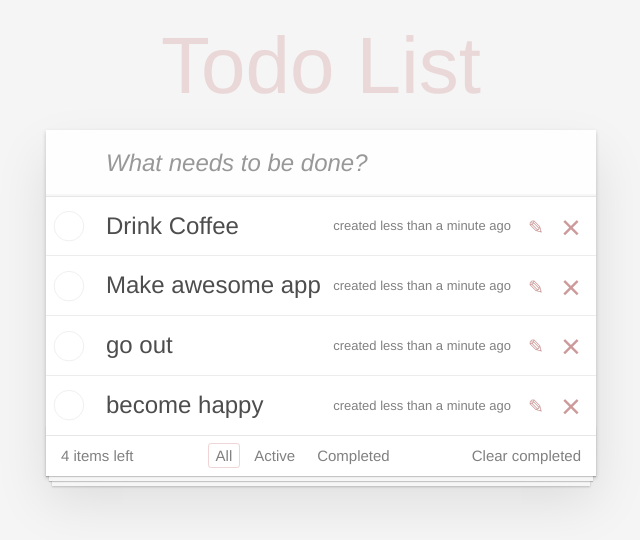
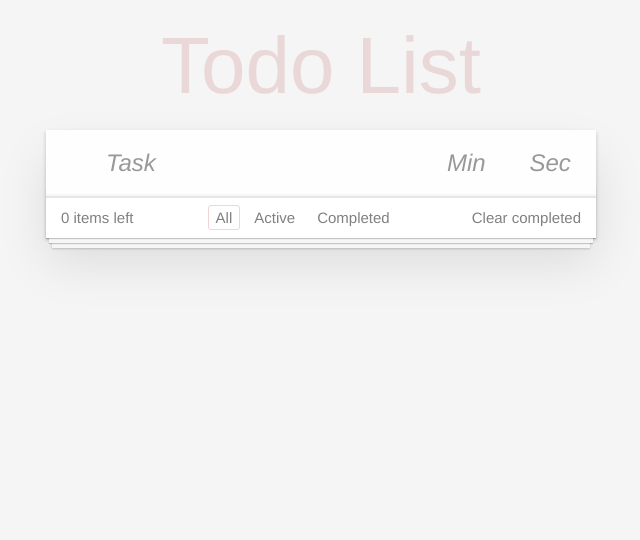
Before and after one commit to gwynbleidd102/todo_app, a React (Create React App) app: page / in a window 1280 px wide. Shown: the top 540 px of the page, without its empty margins (319-959 px from the left). Built offline with nearby package versions, Linux system fonts and the light colour scheme.

Commit message:
task timer

```diff
--- a/src/components/app/app.jsx
+++ b/src/components/app/app.jsx
@@ -5,30 +5,40 @@ import TaskList from '../task-list';
 import Footer from '../footer';
 
 export default class App extends Component {
-  id = 0;
+  constructor(props) {
+    super(props);
 
-  state = {
-    tasks: [
-      this.addTask('Drink Coffee'),
-      this.addTask('Make awesome app'),
-      this.addTask('go out'),
-      this.addTask('become happy'),
-    ],
-    currentFilter: 'all',
-  };
+    this.id = 0;
+    this.timerId = null;
 
-  addTask(description) {
+    this.state = {
+      tasks: [],
+      currentFilter: 'all',
+      isTimerOn: false,
+    };
+
+    this.startTimer = this.startTimer.bind(this);
+    this.pauseTimer = this.pauseTimer.bind(this);
+  }
+
+  componentWillUnmount() {
+    clearInterval(this.timerId);
+  }
+
+  addTask(description, minutes, seconds) {
     return {
       id: this.id++,
       description,
       created: new Date(),
       completed: false,
       isVisible: true,
+      minutes,
+      seconds,
     };
   }
 
-  createTask = (text) => {
-    const newTask = this.addTask(text);
+  createTask = (text, minutes, seconds) => {
+    const newTask = this.addTask(text, minutes, seconds);
 
     this.setState(({ tasks, currentFilter }) => {
       const newArray = [...tasks, newTask];
@@ -51,6 +61,38 @@ export default class App extends Component {
       };
     });
   };
+
+  // функции для таймера подсказали с потока
+  startTimer(id) {
+    if (!this.state.isTimerOn) {
+      this.setState({ isTimerOn: true });
+      this.timerId = setInterval(() => {
+        this.setState((prevState) => {
+          const idx = prevState.tasks.findIndex((elem) => elem.id === id);
+          if (idx === -1) {
+            clearInterval(this.timerId);
+            return { tasks: prevState.tasks, isTimerOn: false };
+          }
+          const oldItem = prevState.tasks[idx];
+          let newItem = { ...oldItem, seconds: oldItem.seconds - 1 };
+          if (newItem.seconds < 0) {
+            newItem = { ...newItem, minutes: oldItem.minutes - 1, seconds: 59 };
+          }
+          if (newItem.seconds === 0 && newItem.minutes === 0) {
+            clearInterval(this.timerId);
+            return { tasks: prevState.tasks, isTimerOn: false };
+          }
+          const newData = [...prevState.tasks.slice(0, idx), newItem, ...prevState.tasks.slice(idx + 1)];
+          return { tasks: newData };
+        });
+      }, 1000);
+    }
+  }
+
+  pauseTimer() {
+    clearInterval(this.timerId);
+    this.setState({ isTimerOn: false });
+  }
 
   deleteTask = (id) => {
     this.setState(({ tasks }) => {
@@ -139,6 +181,8 @@ export default class App extends Component {
             onToggleCompleted={this.onToggleCompleted}
             onTaskEdit={this.onTaskEdit}
             filter={filter}
+            startTimer={(id) => this.startTimer(id)}
+            pauseTimer={() => this.pauseTimer()}
           />
           <Footer
             counter={tasks.filter((elem) => !elem.completed).length}
--- a/src/components/new-task-form/new-task-form.jsx
+++ b/src/components/new-task-form/new-task-form.jsx
@@ -12,20 +12,30 @@ export default class NewTaskForm extends Component {
 
   state = {
     taskDescription: '',
+    minutes: '',
+    seconds: '',
   };
 
-  inputChange = (elem) => {
+  onInputChange = (elem) => {
     this.setState({ taskDescription: elem.target.value });
+  };
+
+  onMinutesChange = (elem) => {
+    this.setState({ minutes: elem.target.value });
+  };
+
+  onSecondsChange = (elem) => {
+    this.setState({ seconds: elem.target.value });
   };
 
   formSubmitHandler = (event) => {
     event.preventDefault();
 
-    const { taskDescription } = this.state;
+    const { taskDescription, minutes, seconds } = this.state;
 
     if (taskDescription.trim().length !== 0) {
-      this.props.createTask(taskDescription);
-      this.setState({ taskDescription: '' });
+      this.props.createTask(taskDescription, minutes, seconds);
+      this.setState({ taskDescription: '', minutes: '', seconds: '' });
     }
   };
 
@@ -33,14 +43,30 @@ export default class NewTaskForm extends Component {
     return (
       <header className="header">
         <h1>Todo List</h1>
-        <form onSubmit={this.formSubmitHandler}>
+        <form className="new-todo-form" onSubmit={this.formSubmitHandler}>
           <input
             className="new-todo"
-            placeholder="What needs to be done?"
+            placeholder="Task"
             value={this.state.taskDescription}
-            onChange={this.inputChange}
+            onChange={this.onInputChange}
+            required
             autoFocus
           />
+          <input
+            className="new-todo-form__timer"
+            placeholder="Min"
+            value={this.state.minutes}
+            onChange={this.onMinutesChange}
+            required
+          />
+          <input
+            className="new-todo-form__timer"
+            placeholder="Sec"
+            value={this.state.seconds}
+            onChange={this.onSecondsChange}
+            required
+          />
+          <button type="submit" className="new-todo-form__button" />
         </form>
       </header>
     );
--- a/src/components/task-list/task-list.jsx
+++ b/src/components/task-list/task-list.jsx
@@ -3,11 +3,11 @@ import propTypes from 'prop-types';
 
 import Task from '../task';
 
-const TaskList = ({ tasks, onDeleted, onToggleCompleted, onTaskEdit }) => {
+const TaskList = ({ tasks, onDeleted, onToggleCompleted, onTaskEdit, startTimer, pauseTimer }) => {
   return (
     <ul className="todo-list">
       {tasks.map((task) => {
-        const { id, description, completed, isVisible } = task;
+        const { id, description, completed, isVisible, minutes, seconds } = task;
         if (!isVisible) return null;
         return (
           <Task
@@ -18,6 +18,10 @@ const TaskList = ({ tasks, onDeleted, onToggleCompleted, onTaskEdit }) => {
             onDeleted={() => onDeleted(id)}
             onToggleCompleted={() => onToggleCompleted(id)}
             onTaskEdit={(description) => onTaskEdit(id, description)}
+            minutes={minutes}
+            seconds={seconds}
+            startTimer={() => startTimer(id)}
+            pauseTimer={() => pauseTimer()}
           />
         );
       })}
@@ -30,6 +34,8 @@ TaskList.defaultProps = {
   onDeleted: () => {},
   onToggleCompleted: () => {},
   onTaskEdit: () => {},
+  startTimer: () => {},
+  pauseTimer: () => {},
 };
 
 TaskList.propTypes = {
@@ -44,6 +50,8 @@ TaskList.propTypes = {
   onDeleted: propTypes.func,
   onToggleCompleted: propTypes.func,
   onTaskEdit: propTypes.func,
+  startTimer: propTypes.func,
+  pauseTimer: propTypes.func,
 };
 
 export default TaskList;
--- a/src/components/task/task.jsx
+++ b/src/components/task/task.jsx
@@ -7,12 +7,16 @@ export default class Task extends Component {
     onDeleted: () => {},
     onToggleCompleted: () => {},
     onTaskEdit: () => {},
+    startTimer: () => {},
+    pauseTimer: () => {},
   };
 
   static propTypes = {
     onDeleted: propTypes.func,
     onToggleCompleted: propTypes.func,
     onTaskEdit: propTypes.func,
+    startTimer: propTypes.func,
+    pauseTimer: propTypes.func,
   };
 
   state = {
@@ -32,7 +36,7 @@ export default class Task extends Component {
   };
 
   render() {
-    const { task, onDeleted, onToggleCompleted } = this.props;
+    const { task, onDeleted, onToggleCompleted, startTimer, pauseTimer, minutes, seconds } = this.props;
     const { description, created, completed } = task;
     const { newDescription, editing } = this.state;
 
@@ -50,6 +54,13 @@ export default class Task extends Component {
           <input className="toggle" type="checkbox" defaultChecked={completed} onClick={onToggleCompleted} />
           <label>
             <span className={classNames}> {description} </span>
+            <span className="created">
+              <button className="icon icon-play" type="button" onClick={startTimer}></button>
+              <button className="icon icon-pause" type="button" onClick={pauseTimer}></button>
+              <span className="timer-block">
+                {minutes}:{seconds}
+              </span>
+            </span>
             <span className="created">created {formatDistanceToNow(new Date(created), { addSuffix: true })}</span>
           </label>
           <button className="icon icon-edit" onClick={this.editToggle}></button>
@@ -58,7 +69,6 @@ export default class Task extends Component {
         <input
           type="text"
           className="edit"
-          // autoFocus={true}
           value={newDescription}
           onChange={(elem) => {
             this.setState({ newDescription: elem.target.value });
--- a/src/index.css
+++ b/src/index.css
@@ -92,8 +92,13 @@ form {
   -moz-text-rendering: optimizeLegibility;
   text-rendering: optimizeLegibility;
 }
+.new-todo-form {
+  display: flex;
+  margin-bottom: 0;
+}
 
 .new-todo,
+.new-todo-form .new-todo-form__timer,
 .edit {
   position: relative;
   margin: 0;
@@ -111,11 +116,26 @@ form {
   -moz-osx-font-smoothing: grayscale;
 }
 
-.new-todo {
+.new-todo,
+.new-todo-form .new-todo-form__timer {
   padding: 16px 16px 16px 60px;
   border: none;
   background: rgba(0, 0, 0, 0.003);
   box-shadow: inset 0 -2px 1px rgba(0, 0, 0, 0.03);
+}
+
+.new-todo {
+  width: 70%;
+}
+
+.new-todo-form .new-todo-form__timer {
+  width: 15%;
+	padding-left: 16px;
+  overflow: hidden;
+}
+
+.new-todo-form__button {
+  display: none;
 }
 
 .main {
@@ -233,6 +253,10 @@ form {
   color: gray;
 }
 
+.todo-list li .view {
+	position: relative;
+}
+
 .todo-list li label .description {
   word-break: break-all;
   display: block;
@@ -248,14 +272,14 @@ form {
 }
 
 .todo-list li .icon {
-  position: absolute;
+  /* position: absolute;
   top: 0;
-  bottom: -3px;
+  bottom: -3px; */
   width: 30px;
   height: 40px;
   font-size: 34px;
   color: #cc9a9a;
-  margin: auto 0 11px;
+  margin: auto 0;
   transition: color 0.2s ease-out;
   cursor: pointer;
 }
@@ -265,7 +289,10 @@ form {
 }
 
 .todo-list li .icon-destroy {
-  right: 10px;
+	position: absolute;
+	top: 0;
+	bottom: -3px;
+	right: 10px;
 }
 
 .todo-list li .icon-destroy:after {
@@ -273,12 +300,34 @@ form {
 }
 
 .todo-list li .icon-edit {
-  font-size: 19px;
-  right: 45px;
+	position: absolute;
+	top: 0;
+	bottom: -3px;
+	font-size: 19px;
+	right: 45px;
 }
 
 .todo-list li .icon-edit:after {
   content: '✎';
+}
+
+.todo-list li .icon-pause,
+.todo-list li .icon-play {
+	font-size: 18px;
+	width: 18px;
+	height: 18px;
+}
+
+.todo-list li .icon-play {
+	font-size: 15px;
+}
+
+.icon-pause:after {
+	content: '⏸';
+}
+
+.icon-play:after {
+	content: '▶';
 }
 
 .todo-list li .edit {
@@ -395,6 +444,10 @@ html .clear-completed:active {
   text-decoration: underline;
 }
 
+.timer-block {
+  margin-left: 5px;
+}
+
 /*
 	Hack to remove background from Mobile Safari.
 	Can't use it globally since it destroys checkboxes in Firefox
```
